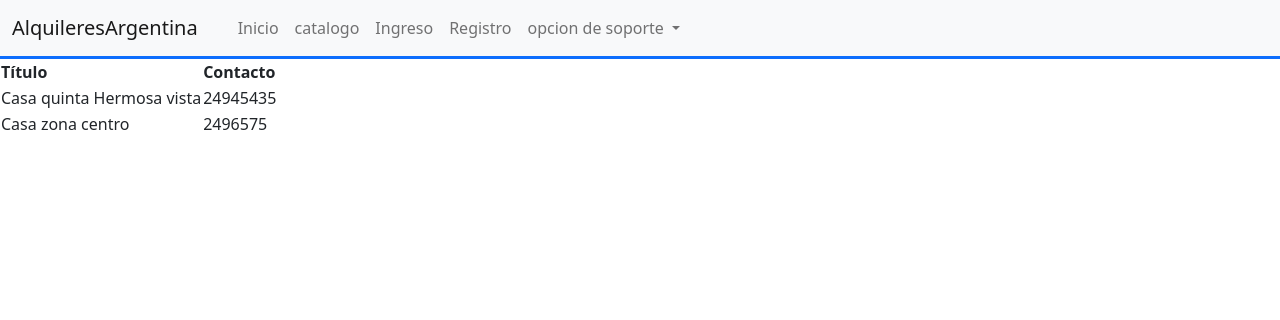
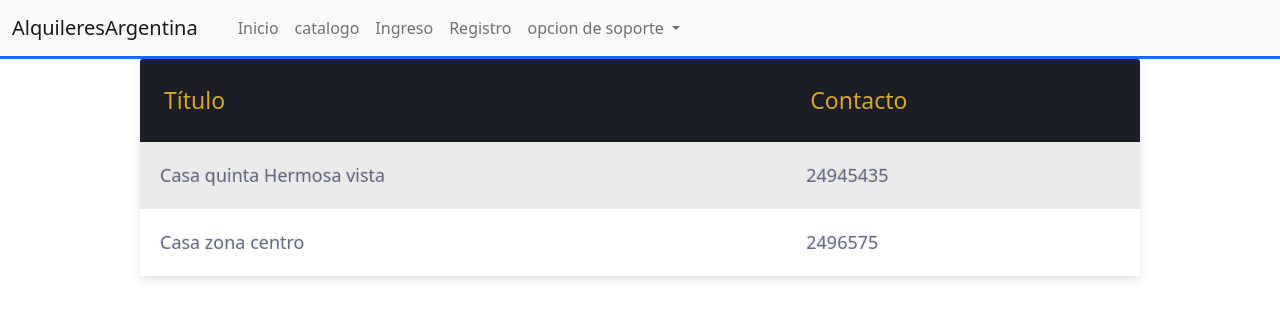
Before and after one commit to LeonSantamaria/TPE_Leon_Mauro, a PHP site: page / in a window 1280 px wide. Shown: the top 320 px of the page. Run offline with PHP 8.4, Linux system fonts and the light colour scheme; data comes from the database, SQL or seed files in the repository.

Commit message:
se añadio hoja de estilos

```diff
--- /dev/null
+++ b/css/style.css
@@ -0,0 +1,111 @@
+table{
+    background: white;
+    border-radius:3px;
+    border-collapse: collapse;
+
+    margin: auto;
+    max-width: 1000px;
+    padding:5px;
+    width: 100%;
+    box-shadow: 0 5px 10px rgba(0, 0, 0, 0.1);
+    animation: float 5s infinite;
+}
+th {
+    color:goldenrod;
+    background:#1b1e24;
+    border-bottom:4px solid #9ea7af;
+    border-right: 1px solid #343a45;
+    font-size:23px;
+    font-weight: 100;
+    padding:24px;
+    text-align:left;
+    text-shadow: 0 1px 1px rgba(0, 0, 0, 0.1);
+    vertical-align:middle;
+  }
+
+  th:first-child {
+    border-top-left-radius:3px;
+  }
+
+  th:last-child {
+    border-top-right-radius:3px;
+    border-right:none;
+  }
+
+  tr {
+    border-top: 1px solid #C1C3D1;
+    border-bottom: 1px solid #C1C3D1;
+    color:#666B85;
+    font-size:16px;
+    font-weight:normal;
+    text-shadow: 0 1px 1px rgba(256, 256, 256, 0.1);
+  }
+
+  tr:hover td {
+    background:#4E5066;
+    color:#FFFFFF;
+    border-top: 1px solid #22262e;
+  }
+
+  tr:first-child {
+    border-top:none;
+  }
+
+  tr:last-child {
+    border-bottom:none;
+  }
+
+  tr:nth-child(odd) td {
+    background:#EBEBEB;
+  }
+
+  tr:nth-child(odd):hover td {
+    background:#4E5066;
+  }
+
+  tr:last-child td:first-child {
+    border-bottom-left-radius:3px;
+  }
+
+  tr:last-child td:last-child {
+    border-bottom-right-radius:3px;
+  }
+
+  td {
+    background:#FFFFFF;
+    padding:20px;
+    text-align:left;
+    vertical-align:middle;
+    font-weight:300;
+    font-size:18px;
+    text-shadow: -1px -1px 1px rgba(0, 0, 0, 0.1);
+    border-right: 1px solid #C1C3D1;
+  }
+
+  td:last-child {
+    border-right: 0px;
+  }
+
+  th.text-left {
+    text-align: left;
+  }
+
+  th.text-center {
+    text-align: center;
+  }
+
+  th.text-right {
+    text-align: right;
+  }
+
+  td.text-left {
+    text-align: left;
+  }
+
+  td.text-center {
+    text-align: center;
+  }
+
+  td.text-right {
+    text-align: right;
+  }
--- a/template/head.tpl
+++ b/template/head.tpl
@@ -2,6 +2,7 @@
 <html lang="en">
 <head>
     <base href="{BASE_URL}"/>
+    <link rel="stylesheet" href="css/style.css">
     <link href="https://cdn.jsdelivr.net/npm/bootstrap@5.1.1/dist/css/bootstrap.min.css" rel="stylesheet" integrity="sha384-F3w7mX95PdgyTmZZMECAngseQB83DfGTowi0iMjiWaeVhAn4FJkqJByhZMI3AhiU" crossorigin="anonymous">
     <meta charset="UTF-8">
     <meta http-equiv="X-UA-Compatible" content="IE=edge">
```
